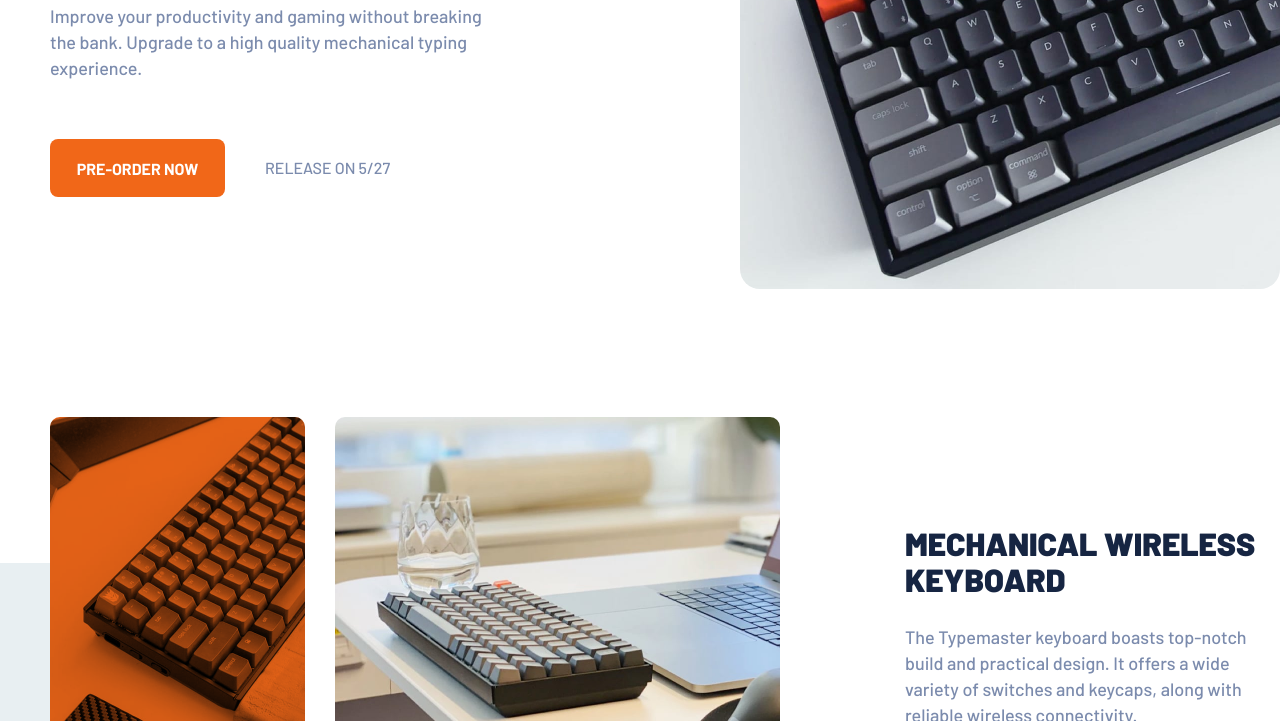
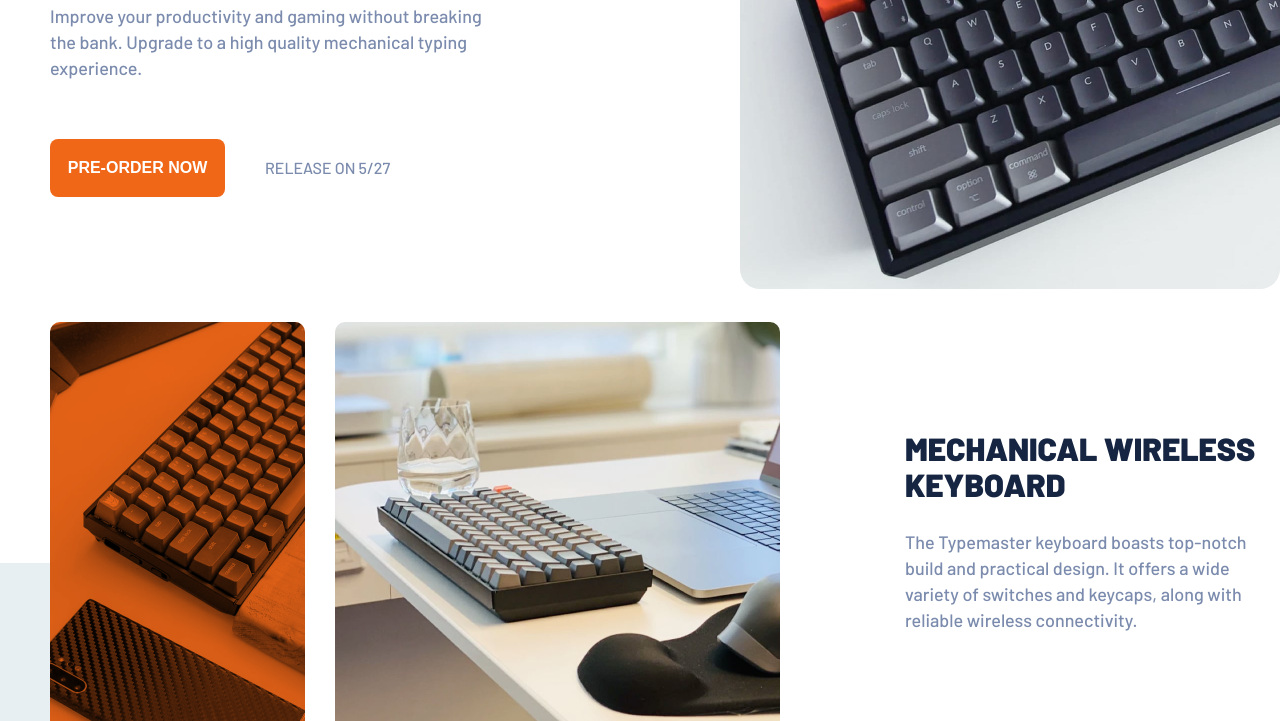
Before and after one commit to Hanka8/FM-typemaster-prelaunch-landing-page, a plain HTML site: page index.html in a window 1280 px wide. Shown: the part 387-1108 px from the top of the page. Drawn offline with Linux system fonts and the light colour scheme.

Commit message:
Add files via upload

```diff
--- a/index.html
+++ b/index.html
@@ -46,7 +46,7 @@
           </div>
           <picture>
             <source srcset="assets/tablet/image-glass-and-keyboard.jpg" media="(max-width:768px)">
-            <source src="assets/mobile/image-glass-and-keyboard.jpg" media="(max-width:500px)">
+            <source srcset="assets/mobile/image-glass-and-keyboard.jpg" media="(max-width:500px)">
             <img class="pic_3" src="assets/desktop/image-glass-and-keyboard.jpg" alt="glass and keyboard">
           </picture>
         </div>
--- a/styles.css
+++ b/styles.css
@@ -36,13 +36,10 @@ body {
   overflow-x: hidden;
   margin-left: 165px;
   margin-right: 165px;
+  font-family: 'Barlow', sans-serif
 }
 
 /* ____________________________________________________GENERAL STYLES */
-
-.h_1, .h_2, .h_3, .text, .btn {
-  font-family: 'Barlow', sans-serif;
-}
 
 .h_1, .h_2, .h_3 {
   font-weight: var(--fontBold);
@@ -143,11 +140,11 @@ nav {
 .box_1 {
   display: flex;
   justify-content: space-between;
+  margin-bottom: 30px;
 }
 
 .box_1 div {
   padding-top: calc(58rem/16);
-  padding-bottom: calc(110rem/16);
   width: calc(445rem/16);
 }
 
```
